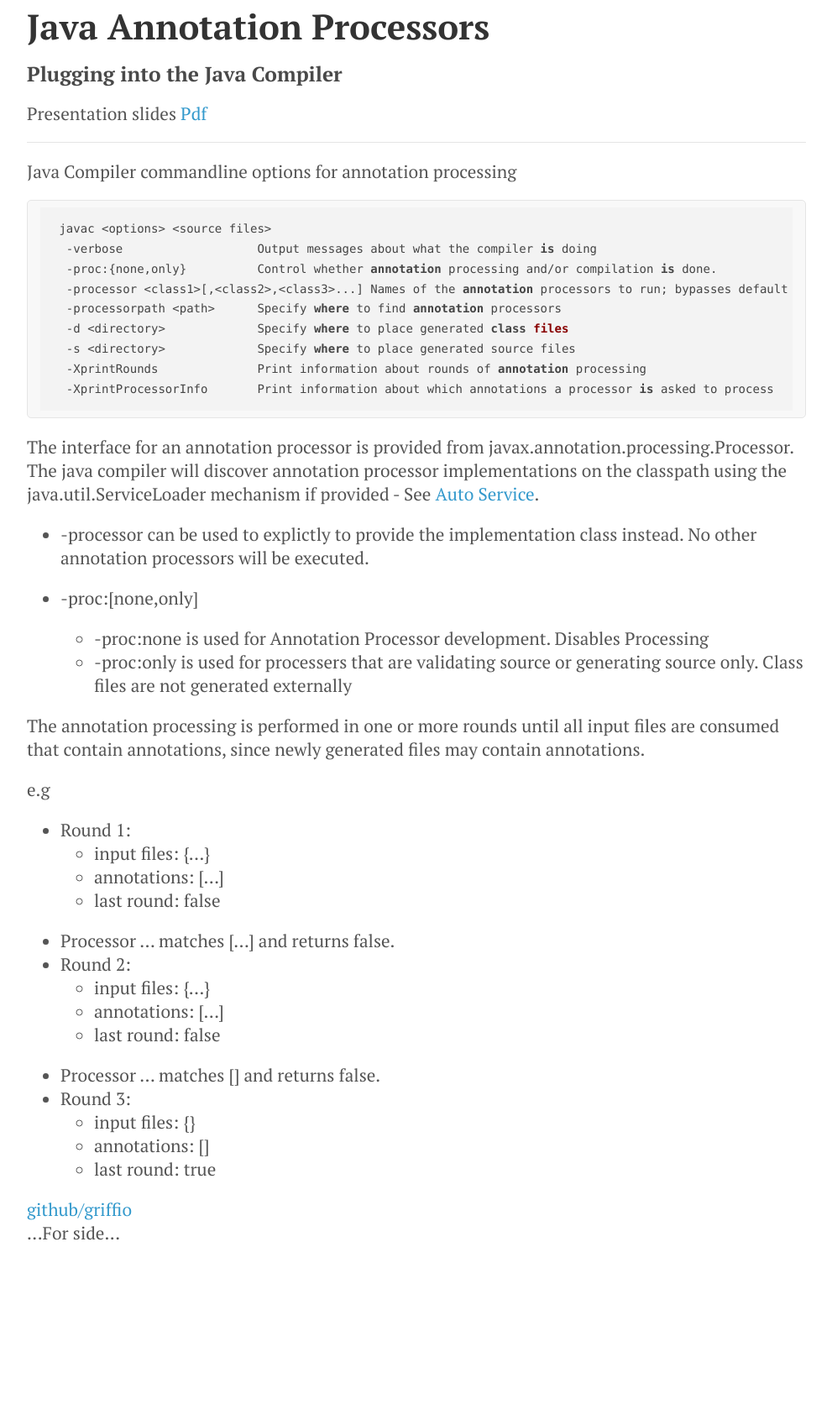
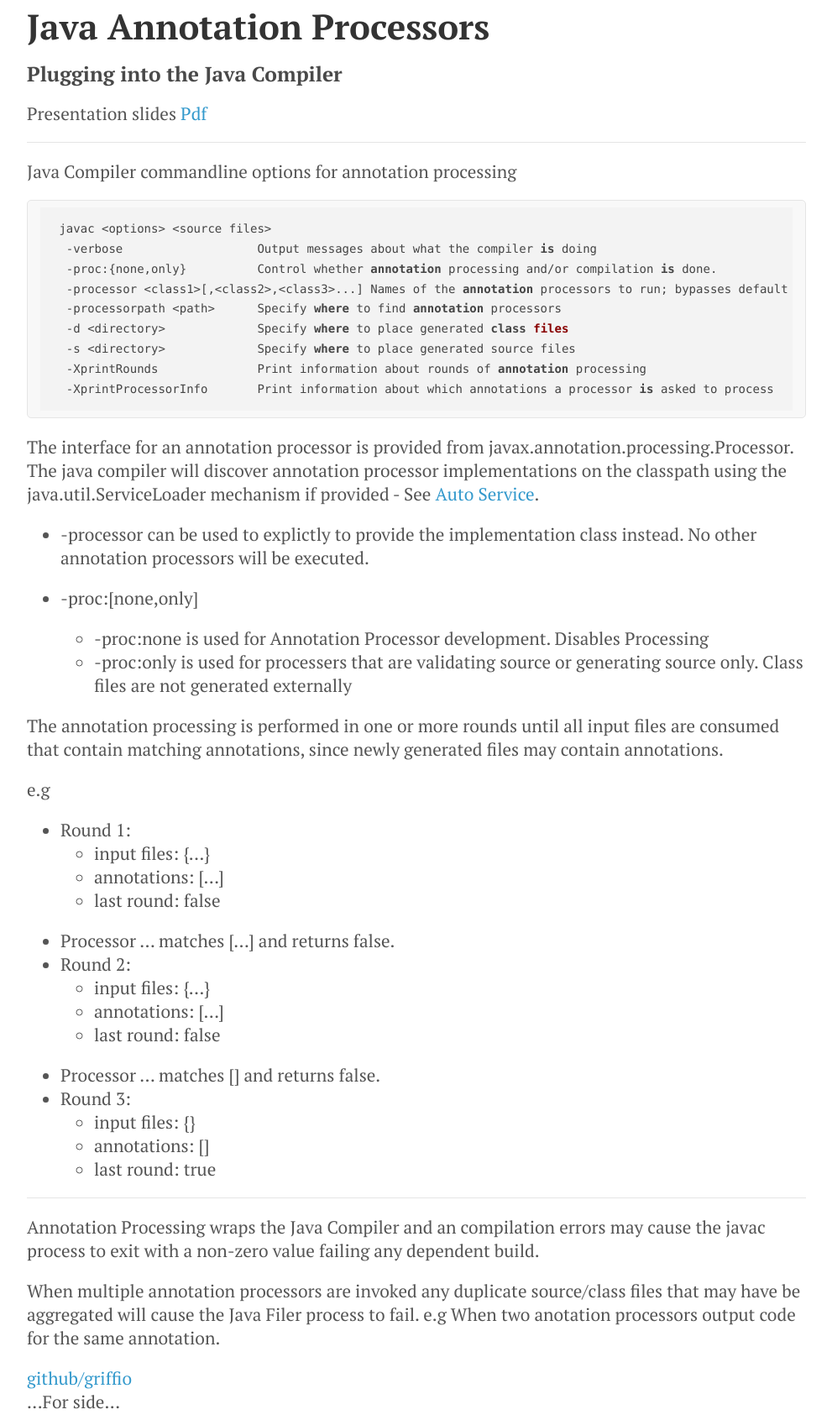
Before and after one commit to griffio/griffio.github.io, a Jekyll site: the page built from _posts/2015-01-21-Java-annotation-processors.md, in a window 1280 px wide. Shown: the whole page at 84% size, without its empty margins (144-1135 px from the left). Built offline with Jekyll 4.4.1, drawn with Linux system fonts in a browser that asks for light colours; nearby versions of some CDN libraries; before the commit the page ends 1490 px from its top, so only the background shows below that.

Commit message:
Update 2015-01-21-Java-annotation-processors.md

```diff
--- a/_posts/2015-01-21-Java-annotation-processors.md
+++ b/_posts/2015-01-21-Java-annotation-processors.md
@@ -8,7 +8,6 @@ summary: Java Annotation Processors
 ---
 
 # Java Annotation Processors
-
 
 ### Plugging into the Java Compiler
 
@@ -39,7 +38,7 @@ The java compiler will discover annotation processor implementations on the clas
   * -proc:none is used for Annotation Processor development. Disables Processing
   * -proc:only is used for processers that are validating source or generating source only. Class files are not generated externally
 
-The annotation processing is performed in one or more rounds until all input files are consumed that contain annotations, since newly generated files may contain annotations.
+The annotation processing is performed in one or more rounds until all input files are consumed that contain matching annotations, since newly generated files may contain annotations.
 
 e.g
 
@@ -57,3 +56,9 @@ e.g
    * input files: {}
    * annotations: []
    * last round: true
+
+---
+
+Annotation Processing wraps the Java Compiler and an compilation errors may cause the javac process to exit with a non-zero value failing any dependent build.
+
+When multiple annotation processors are invoked any duplicate source/class files that may have be aggregated will cause the Java Filer process to fail. e.g When two anotation processors output code for the same annotation.
```
